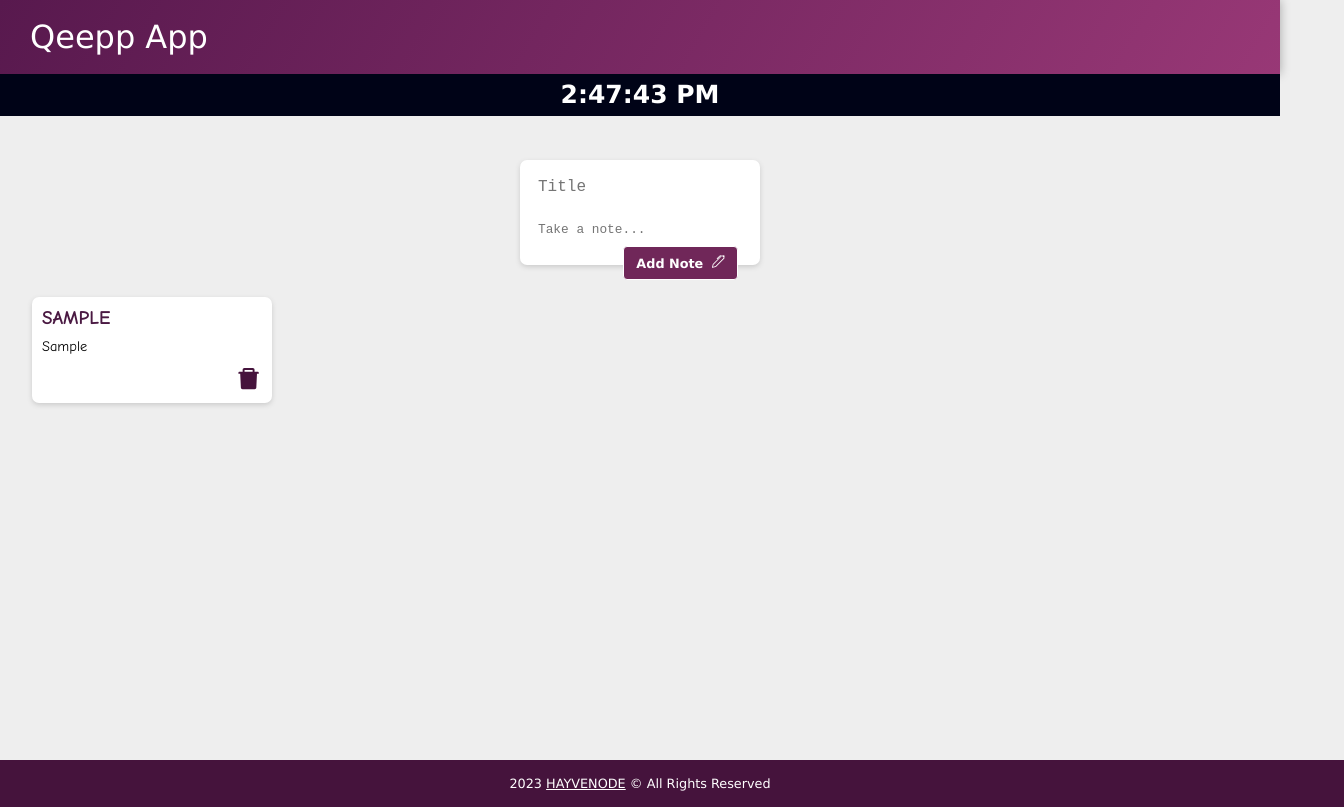
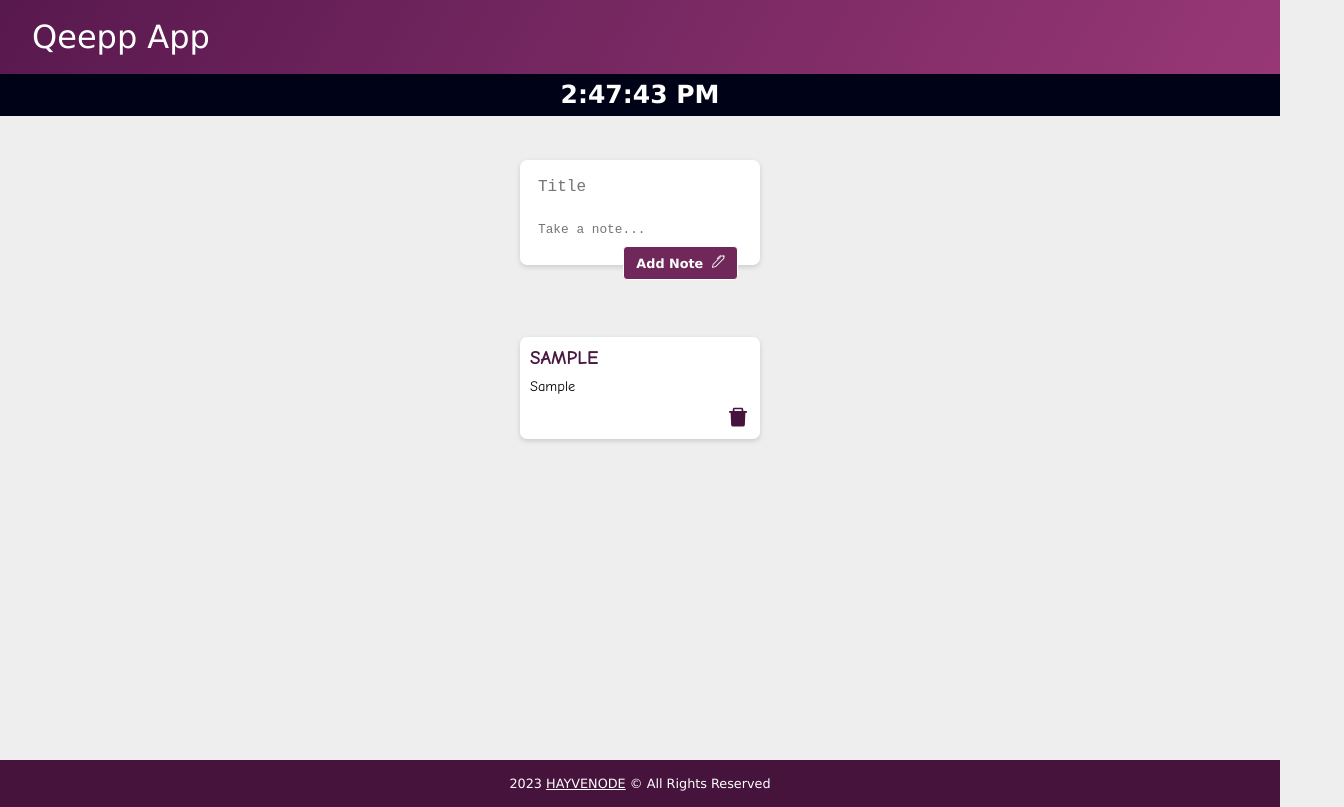
Before and after one commit to HAYVENO/Qeepp-App, a React (Create React App) app: page / in a window 1280 px wide. Both pictures are taken after typing "Sample", "Sample" into the empty fields and a click on the button "Add Note". Shown: the whole page, 1344 px wide, since content can reach past the window. Built offline with nearby package versions, Linux system fonts and the light colour scheme.

Commit message:
ready to ship :rocket:

```diff
--- a/public/index.html
+++ b/public/index.html
@@ -1,18 +1,20 @@
 <!DOCTYPE html>
 <html lang="en">
 	<head>
-    <title>Qeep App | Organize smarter every other day with Qeep </title>
-    <link href="https://fonts.googleapis.com/css?family=Comic+Neue:300,400,500,700&display=swap" rel="stylesheet">
-
-
+		<meta name="viewport" content="width=device-width, initial-scale=1.0" />
+		<title>Qeep App | Organize smarter every other day with Qeep</title>
+		<link
+			href="https://fonts.googleapis.com/css?family=Comic+Neue:300,400,500,700&display=swap"
+			rel="stylesheet"
+		/>
 		<link rel="stylesheet" href="styles.css" />
-    <link rel="stylesheet" href="https://fonts.googleapis.com/css2?family=Material+Symbols+Outlined:opsz,wght,FILL,GRAD@48,400,0,0" />
-
+		<link
+			rel="stylesheet"
+			href="https://fonts.googleapis.com/css2?family=Material+Symbols+Outlined:opsz,wght,FILL,GRAD@48,400,0,0"
+		/>
 	</head>
-
 	<body>
 		<div id="root"></div>
-	<div>
 		<script src="../src/index.js" type="text/jsx"></script>
 	</body>
 </html>
--- a/public/styles.css
+++ b/public/styles.css
@@ -9,7 +9,7 @@ html {
 }
 body {
 	background: #eee;
-	padding: 0 16px;
+	width: 100%;
 	-webkit-font-smoothing: antialiased;
 	-moz-osx-font-smoothing: grayscale;
 }
@@ -20,16 +20,15 @@ body {
 	margin-bottom: 28px;
 	background-color: rgb(0, 3, 23);
 	color: white;
-	margin-right: -16px;
-	margin-left: -16px;
 	padding: 0.4rem 0;
 }
 
 header {
 	background: linear-gradient(120deg, #58194e, #ab4182 130%);
-	font-size: ;
-	margin: auto -16px;
-	padding: 18px 30px;
+	position: relative;
+	display: block;
+	padding: 18px 2rem;
+	width: 100%;
 	box-shadow: 0 0 10px 0 rgba(0, 0, 0, 0.3);
 }
 
@@ -38,9 +37,19 @@ header h1 {
 	font-weight: 200;
 }
 /* /////////// */
+
+.note-container {
+	display: flex;
+	flex-wrap: wrap;
+	justify-content: center;
+	margin-bottom: 1.5rem;
+}
+
 .note {
+	display: flex;
+	flex-direction: column;
+	justify-content: space-between;
 	font-family: "Comic Neue", sans-serif;
-
 	position: relative;
 	background: #fff;
 	border-radius: 7px;
@@ -80,6 +89,7 @@ header h1 {
 	display: flex;
 	justify-content: center;
 	align-items: center;
+	margin-bottom: 2.5rem;
 }
 
 .input-card {
@@ -143,6 +153,10 @@ header h1 {
 	box-shadow: 5px 5px 0px rgb(116, 116, 116);
 }
 
+.submit-btn:active {
+	box-shadow: none;
+}
+
 footer {
 	position: absolute;
 	text-align: center;
@@ -154,6 +168,8 @@ footer {
 footer p {
 	color: rgb(255, 255, 255);
 	background-color: #45133c;
+	font-size: 0.8rem;
+	padding: 1rem;
 }
 
 .page-container {
--- a/src/Components/App.jsx
+++ b/src/Components/App.jsx
@@ -28,6 +28,10 @@ function App() {
 	setInterval(getMeTime, 1000);
 
 	function handleClick(input) {
+		// If there is no Note title, do nothing
+		if (!input.title) return;
+
+		// Push the current Note to the array
 		setNotes([...notesArray, input]);
 	}
 
@@ -42,6 +46,7 @@ function App() {
 				<Header />
 				<h1 className="timer">{time}</h1>
 				<InputNote onClick={handleClick} />
+				<div className="note-container">
 					{notesArray.map((note, index) => (
 						<Note
 							key={index}
@@ -51,6 +56,7 @@ function App() {
 							onClick={deleteItem}
 						/>
 					))}
+				</div>
 				<Footer />
 			</div>
 		</div>
--- a/src/Components/Footer.jsx
+++ b/src/Components/Footer.jsx
@@ -5,9 +5,14 @@ function Footer() {
 
 	return (
 		<footer>
-			<p style={{ fontSize: "0.8rem", padding: "1rem", margin: "0 -5rem" }}>
+			<p>
 				{thisYear}{" "}
-				<a style={{ color: "currentColor" }} href="https://github.com/HAYVENO" target="_blank">
+				<a
+					style={{ color: "currentColor" }}
+					href="https://github.com/HAYVENO"
+					target="_blank"
+					rel="noopener noreferrer"
+				>
 					HAYVENODE
 				</a>{" "}
 				&copy; All Rights Reserved
--- a/src/Components/Note.jsx
+++ b/src/Components/Note.jsx
@@ -8,7 +8,7 @@ function Note(props) {
 			<p>{props.content}</p>
 			<div className="card-btn-wrap">
 				<AiFillDelete
-					style={{ color: "#45133c", fontSize: "1.7rem", cursor: "pointer" }}
+					style={{ color: "#45133c", fontSize: "1.5rem", cursor: "pointer" }}
 					onClick={() => props.onClick(props.id)}
 				/>
 			</div>
```
Lines whose indentation alone changed are shown as unchanged.
